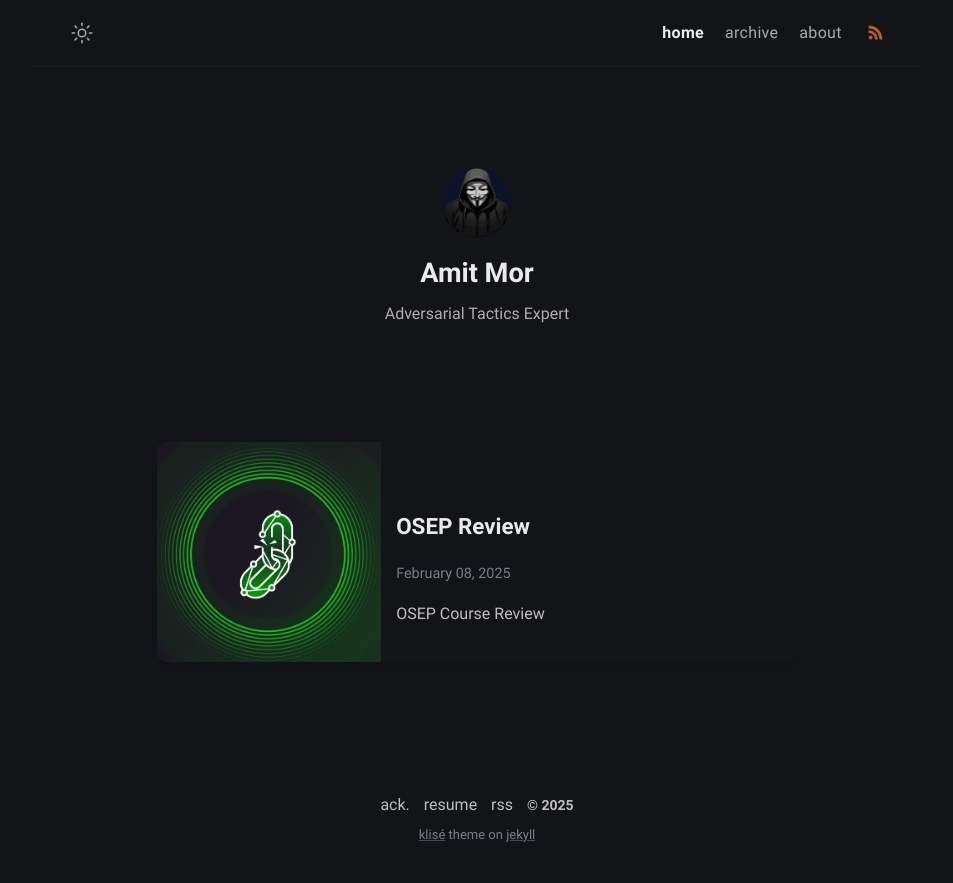
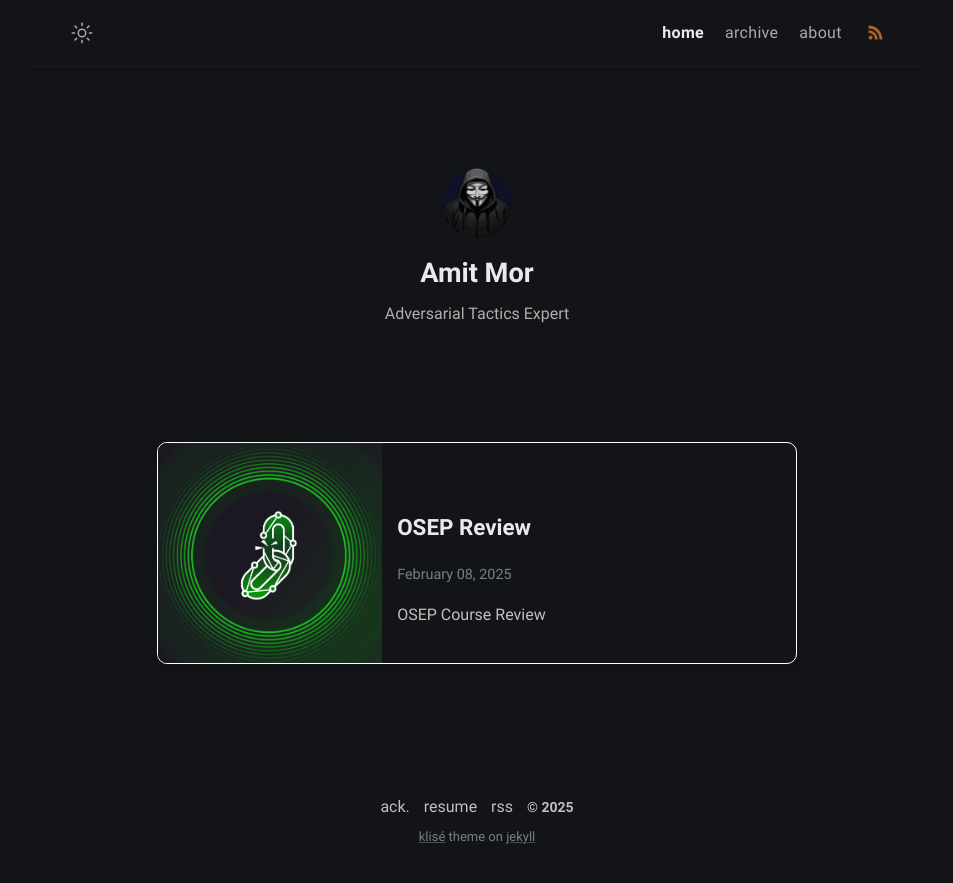
Before and after one commit to Extravenger/extravenger.github.io, a Jekyll site: the page built from index.md, in a window 1280 px wide. Shown: the top 883 px of the page, without its empty margins (163-1116 px from the left). Built offline with Jekyll 4.4.1, drawn with Linux system fonts in a browser that asks for light colours.

Commit message:
Update style.scss

```diff
--- a/assets/css/style.scss
+++ b/assets/css/style.scss
@@ -19,10 +19,10 @@
   transition: transform 0.2s ease-in-out;
   overflow: hidden;
   padding: 0;
-  border: 1px solid var(--border-color); /* Adds a border around the card */
-  max-width: 800px; /* Keeps the card a reasonable size */
-  height: 220px; /* Set a specific height for the card */
-  margin: 10px; /* Adds spacing between cards */
+  border: 1px solid white; /* Change this line to set the border color to white */
+  max-width: 800px;
+  height: 220px;
+  margin: 10px;
 }
 
 /* Hover effect */
```
